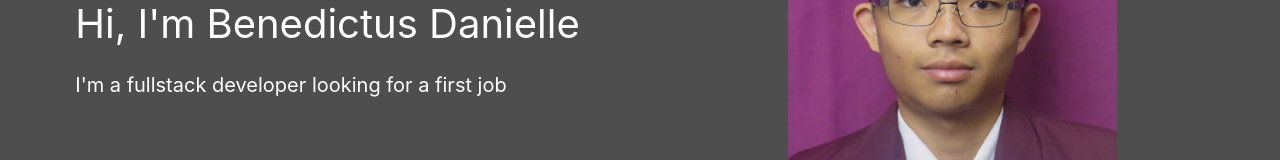
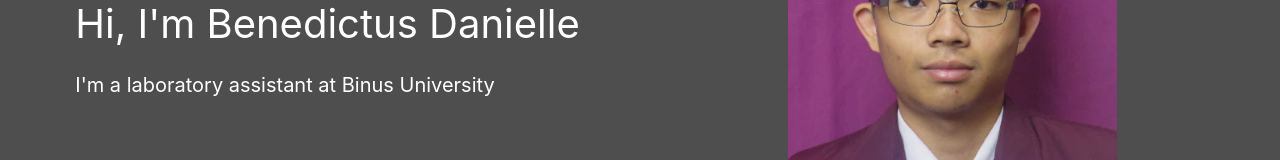
Before and after one commit to benedictus-danielle/portfolio, a React (Create React App) app: page / in a window 1280 px wide. Shown: the part 296-456 px from the top of the page. Built offline with nearby package versions, Linux system fonts and the light colour scheme.

Commit message:
Change description

```diff
--- a/src/pages/About/About.tsx
+++ b/src/pages/About/About.tsx
@@ -47,6 +47,7 @@ export class About extends React.Component<Props, State> {
                             <li>PHPStorm</li>
                             <li>GoLand</li>
                             <li>PyCharm</li>
+                            <li>Ruby Mine</li>
                             <li>NetBeans</li>
                             <li>Sublime Text 3</li>
                         </ul>
--- a/src/pages/Home/Home.tsx
+++ b/src/pages/Home/Home.tsx
@@ -18,7 +18,7 @@ export class Home extends React.Component<Props, State> {
                     <div className="text-left">
                         <div>
                             <p className="text-dark">Hi, I'm Benedictus Danielle</p>
-                            <p className="text-dark">I'm a fullstack developer looking for a first job</p>
+                            <p className="text-dark">I'm a laboratory assistant at Binus University</p>
                         </div>
                     </div>
                     <div>
```
